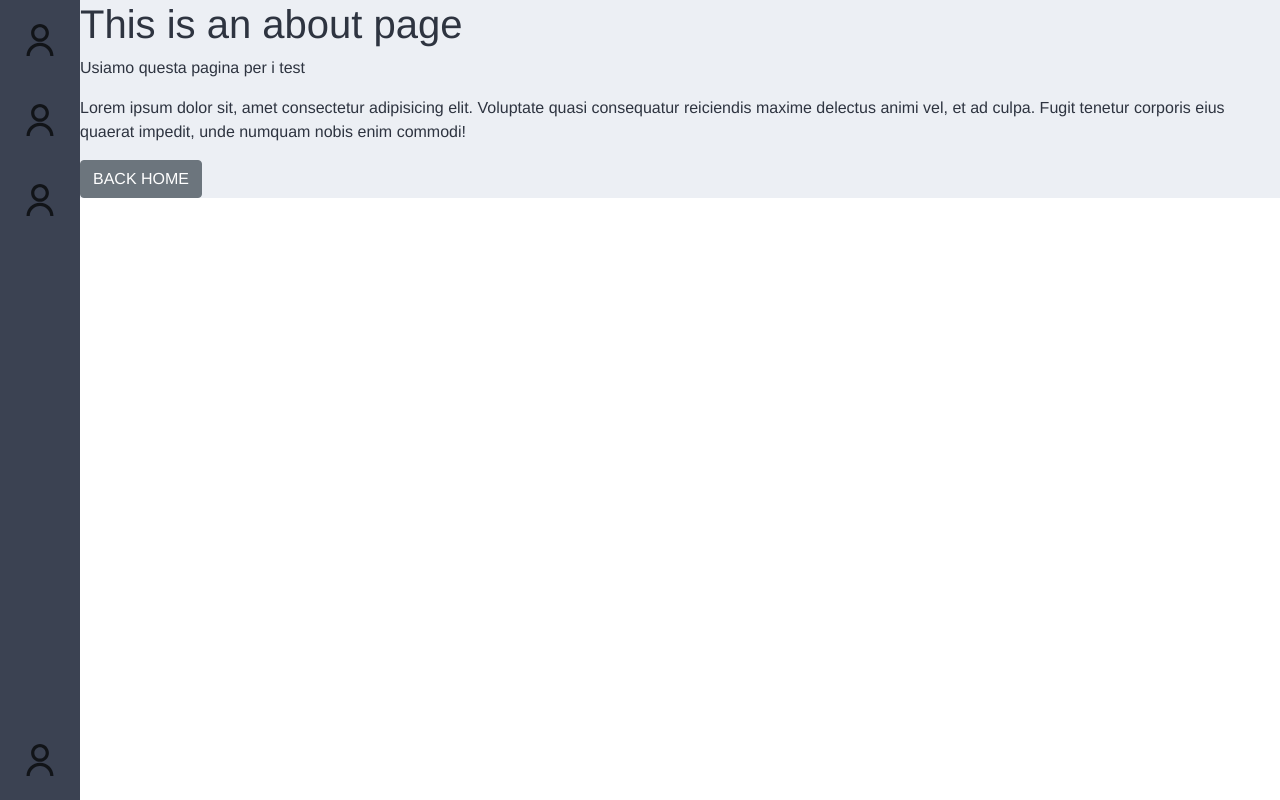
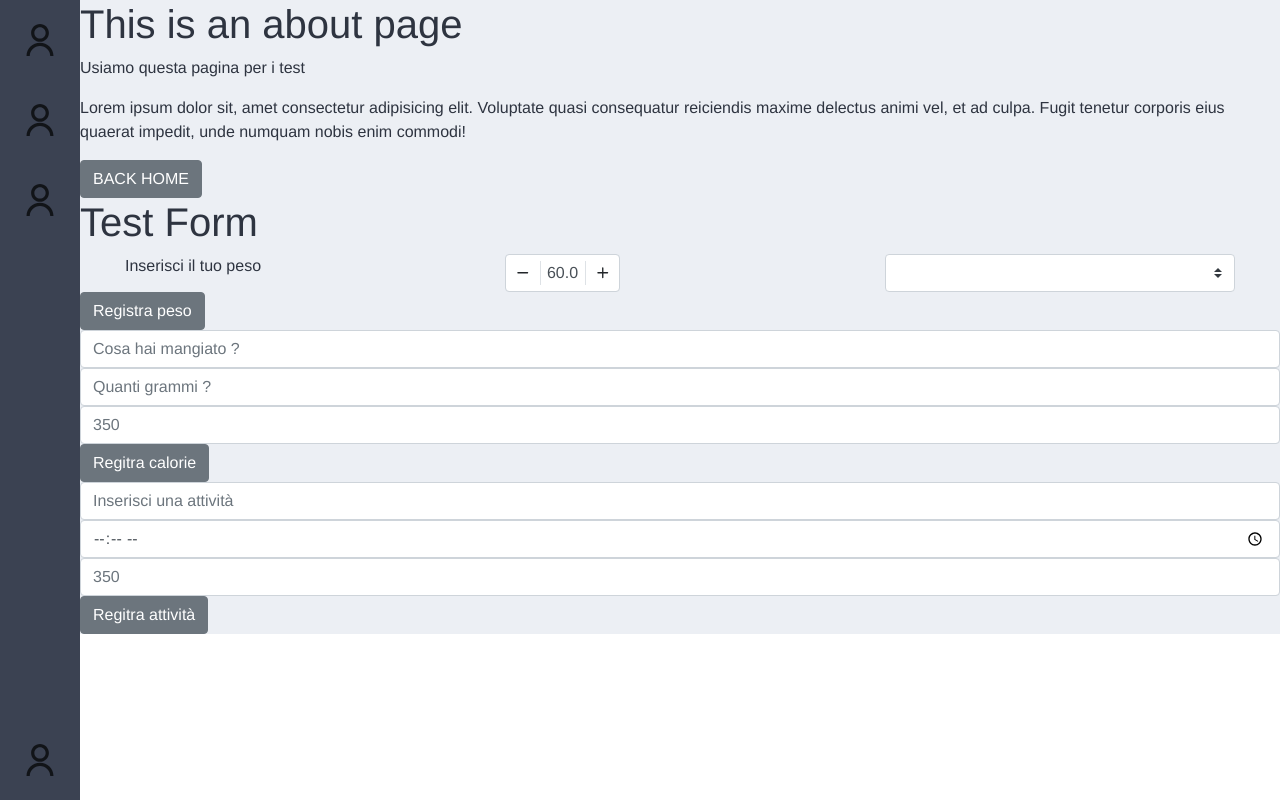
Before and after one commit to Fulvio-P/fitnessapp, a Vue app in the folder front-end/: page /about in a window 1280 px wide. Built offline with nearby package versions, Linux system fonts and the light colour scheme.

Commit message:
Aggiunti form brutti

```diff
--- /dev/null
+++ b/front-end/src/components/ActivitiesForm.vue
@@ -0,0 +1,48 @@
+<template>
+    <div class="activities-form">
+        <b-form>
+
+            <!-- Cibo mangiato -->
+            <b-form-input
+            id="activity-input"
+            v-model="activityItem"
+            placeholder="Inserisci una attività"
+            type="text"
+            required
+            ></b-form-input>
+
+            <!-- Quantità del cibo -->
+            <b-form-input
+            id="activity-time"
+            v-model="activityTime"
+            type="time"
+            ></b-form-input>
+
+            <b-form-input
+            id="activity-energy"
+            v-model="activityEnergy"
+            placeholder="350"
+            type="number"
+            required
+            ></b-form-input>
+
+            <b-button type="submit">Regitra attività</b-button>
+
+        </b-form>
+
+    </div>
+</template>
+
+
+<script>
+export default {
+    name:"ActivitiesForm",
+    data(){
+        return{
+            activityItem: undefined,
+            activityTime: undefined,
+            activityEnergy: undefined
+        }
+    }
+}
+</script>
--- /dev/null
+++ b/front-end/src/components/FoodForm.vue
@@ -0,0 +1,51 @@
+<template>
+    <div class="food-form">
+        <b-form>
+
+            <!-- Cibo mangiato -->
+            <b-form-input
+            id="food-input"
+            v-model="foodItem"
+            placeholder="Cosa hai mangiato ?"
+            type="search"
+            required
+            ></b-form-input>
+
+            <!-- Quantità del cibo -->
+            <b-form-input
+            id="food-input"
+            v-model="foodQuantity"
+            placeholder="Quanti grammi ?"
+            type="number"
+            min="0"
+            max="1000"
+            ></b-form-input>
+
+            <b-form-input
+            id="food-energy"
+            v-model="foodEnergy"
+            placeholder="350"
+            type="number"
+            required
+            ></b-form-input>
+
+            <b-button type="submit">Regitra calorie</b-button>
+
+        </b-form>
+
+    </div>
+</template>
+
+
+<script>
+export default {
+    name:"FoodForm",
+    data(){
+        return{
+            foodItem: undefined,
+            foodQuantity: undefined,
+            foodEnergy: undefined
+        }
+    }
+}
+</script>
--- /dev/null
+++ b/front-end/src/components/WeightForm.vue
@@ -0,0 +1,44 @@
+<template>
+    <div class="weight-form">
+        <b-form>
+            <b-container>
+                <b-row>
+                    <b-col>
+                        Inserisci il tuo peso
+                    </b-col>
+                    <b-col>
+                        <b-form-spinbutton
+                        id="weight-input"
+                        inline
+                        min="0"
+                        max="500"
+                        step="0.1"
+                        v-model="weight"
+                        ></b-form-spinbutton>
+                    </b-col>
+                     <b-col>
+                        <b-form-select :options="options"></b-form-select>
+                    </b-col>
+                </b-row>
+            </b-container>
+
+            <b-button type="submit">Registra peso</b-button>
+        </b-form>
+
+    </div>
+</template>
+
+<script>
+export default {
+    name:"WeightForm",
+    data(){
+        return{
+            weight: 60,
+            options: [
+                {value: "kg", text: "kg"},
+                {value: "lb", text: "lb"}
+            ]
+        }
+    }
+}
+</script>
--- a/front-end/src/views/About.vue
+++ b/front-end/src/views/About.vue
@@ -11,16 +11,28 @@
         commodi!
       </p>
       <b-button router-link to="/"> BACK HOME </b-button>
+      <div>
+        <h1>Test Form</h1>
+        <WeightForm/>
+        <FoodForm/>
+        <ActivitiesForm/>
+      </div>
     </div>
   </div>
 </template>
 
 <script>
+import WeightForm from "@/components/WeightForm.vue";
+import FoodForm from "@/components/FoodForm";
+import ActivitiesForm from "@/components/ActivitiesForm.vue";
 import SideNav from "@/components/SideNavbar.vue";
 export default {
   name: "About",
   components: {
-    SideNav
+    SideNav,
+    WeightForm,
+    FoodForm,
+    ActivitiesForm
   }
 };
 </script>
```
